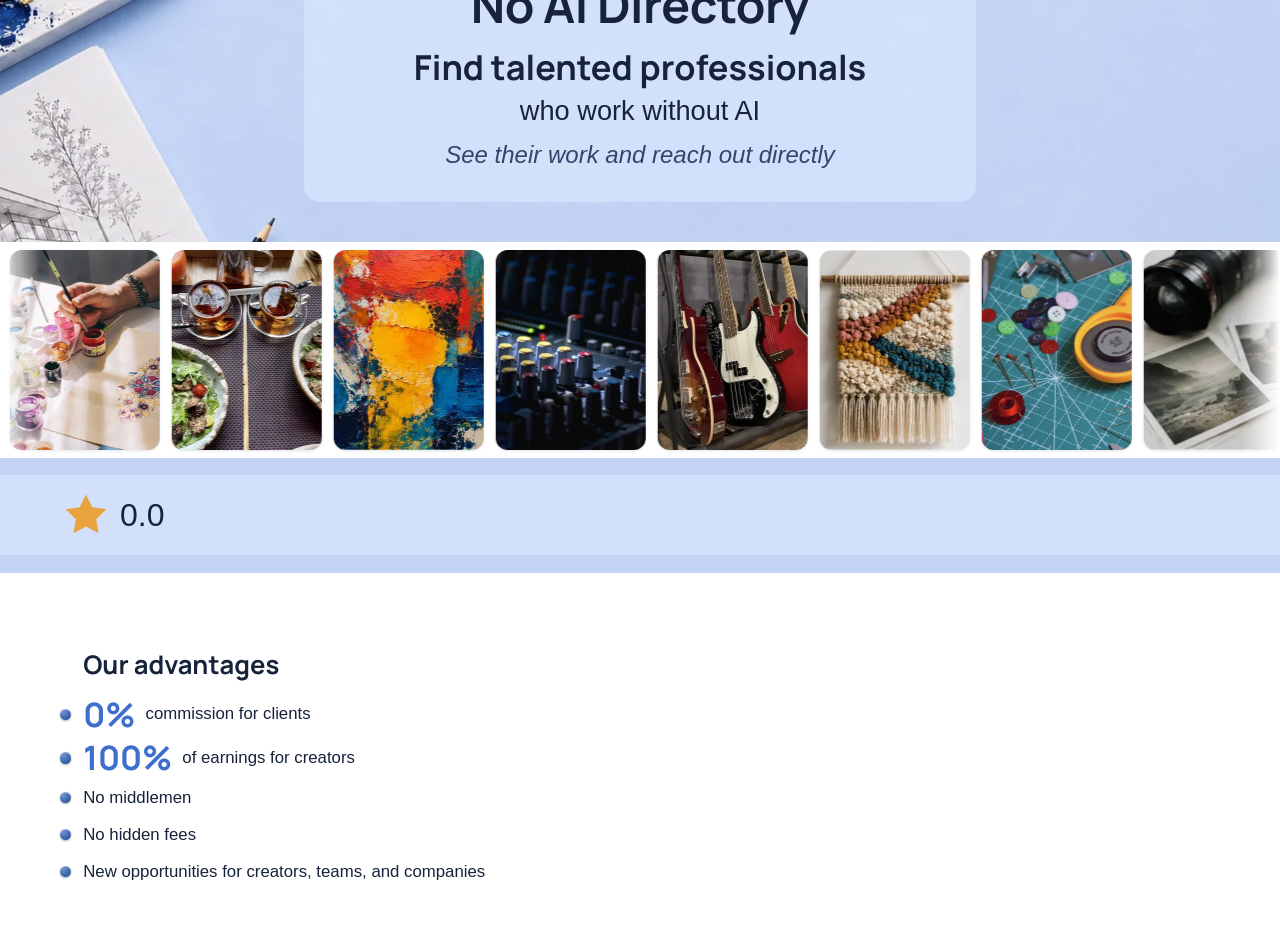
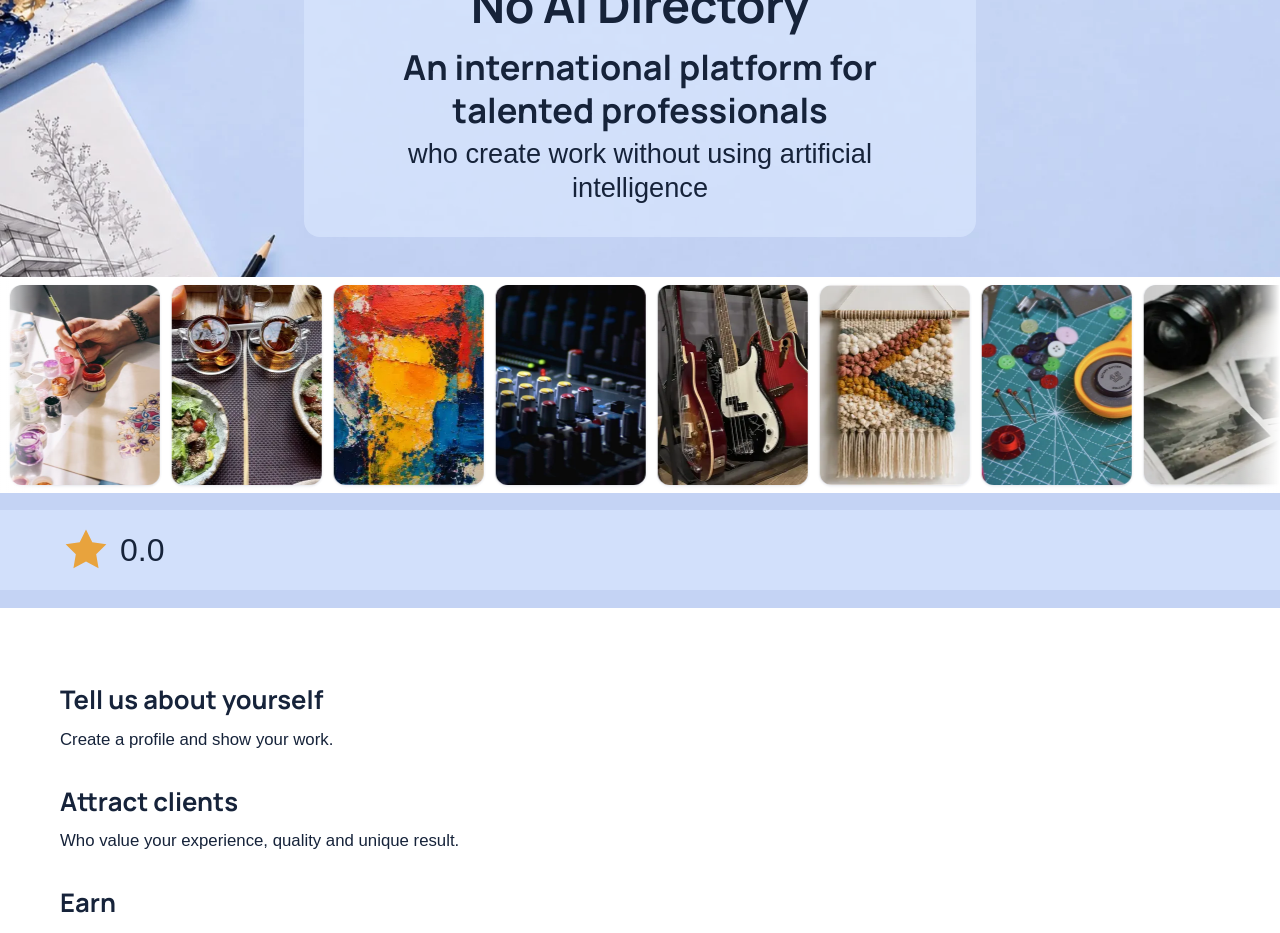
Before and after one commit to dm100usa-oss/no-ai-marketplace, a Next.js app: page /en in a window 1280 px wide. Shown: the part 160-1093 px from the top of the page. Built offline with nearby package versions, Linux system fonts and the light colour scheme; a web font is replaced by a local one.

Commit message:
Add files via upload

```diff
--- a/src/app/[lang]/page.tsx
+++ b/src/app/[lang]/page.tsx
@@ -140,9 +140,6 @@ export default async function HomePage({
             >
               {dict.site.taglineSub}
             </p>
-            <p className="mt-3 text-[1.05rem] italic leading-tight sm:text-[1.5rem]" style={{ color: "var(--color-muted)" }}>
-              {dict.site.slogan}
-            </p>
           </div>
         </div>
       </section>
@@ -169,6 +166,27 @@ export default async function HomePage({
         visitsLabel={dict.home.statsVisitsLabel}
         rating={rating ?? 0}
       />
+
+      {/* ---------- Steps ---------- */}
+      <section className="section pt-6 sm:pt-8">
+        <div className="container-page">
+          <div className="flex flex-col gap-7">
+            {dict.home.steps.map((step) => (
+              <div key={step.title}>
+                <p
+                  className="text-[1.35rem] font-bold md:text-[1.6rem]"
+                  style={{ fontFamily: "var(--font-display)", color: "var(--color-ink)" }}
+                >
+                  {step.title}
+                </p>
+                <p className="mt-1.5 text-[1.05rem]" style={{ color: "var(--color-ink)" }}>
+                  {step.text}
+                </p>
+              </div>
+            ))}
+          </div>
+        </div>
+      </section>
 
       {/* ---------- Hero content ---------- */}
       {/* Tighter on top than a normal .section: this block belongs to the
--- a/src/i18n/dictionaries/en.ts
+++ b/src/i18n/dictionaries/en.ts
@@ -7,9 +7,9 @@ import type { Dictionary } from "@/i18n/types";
 export const en: Dictionary = {
   site: {
     name: "No AI Directory",
-    tagline: "Find talented professionals",
-    taglineSub: "who work without AI",
-    slogan: "See their work and reach out directly",
+    tagline: "An international platform for talented professionals",
+    taglineSub: "who create work without using artificial intelligence",
+    slogan: "",
     description:
       "An international directory of professionals who create professional work and services without the use of generative AI.",
     footerNote: "Human-made creations.",
@@ -98,6 +98,11 @@ export const en: Dictionary = {
 
   home: {
     statsVisitsLabel: "visits this week",
+    steps: [
+      { title: "Tell us about yourself", text: "Create a profile and show your work." },
+      { title: "Attract clients", text: "Who value your experience, quality and unique result." },
+      { title: "Earn", text: "Doing what you love." },
+    ],
     heroAdvantagesTitle: "Our advantages",
     heroAdvantages: [
       "0% commission for clients",
--- a/src/i18n/dictionaries/ru.ts
+++ b/src/i18n/dictionaries/ru.ts
@@ -8,9 +8,9 @@ import type { Dictionary } from "@/i18n/types";
 export const ru: Dictionary = {
   site: {
     name: "No AI Directory",
-    tagline: "Находите талантливых профессионалов",
-    taglineSub: "работающих без использования ИИ",
-    slogan: "Знакомьтесь с их работами и связывайтесь напрямую",
+    tagline: "Международная платформа для талантливых профессионалов",
+    taglineSub: "создающих работы без использования искусственного интеллекта",
+    slogan: "",
     description:
       "Международный каталог специалистов, создающих профессиональные услуги и работы без использования генеративного ИИ.",
     footerNote: "Работы, созданные людьми.",
@@ -99,6 +99,11 @@ export const ru: Dictionary = {
 
   home: {
     statsVisitsLabel: "посещений за неделю",
+    steps: [
+      { title: "Расскажите о себе", text: "Создайте профиль и покажите свои работы." },
+      { title: "Привлекайте клиентов", text: "Которые ценят ваш опыт, качество и уникальный результат." },
+      { title: "Зарабатывайте", text: "Занимаясь любимым делом." },
+    ],
     heroAdvantagesTitle: "Наши преимущества",
     heroAdvantages: [
       "0% комиссии для заказчиков",
--- a/src/i18n/types.ts
+++ b/src/i18n/types.ts
@@ -120,6 +120,7 @@ export interface Dictionary {
   home: {
     /** New hero (approved). */
     statsVisitsLabel: string;
+    steps: { title: string; text: string }[];
     heroAdvantagesTitle: string;
     heroAdvantages: string[];
     heroClientsTitle: string;
```
